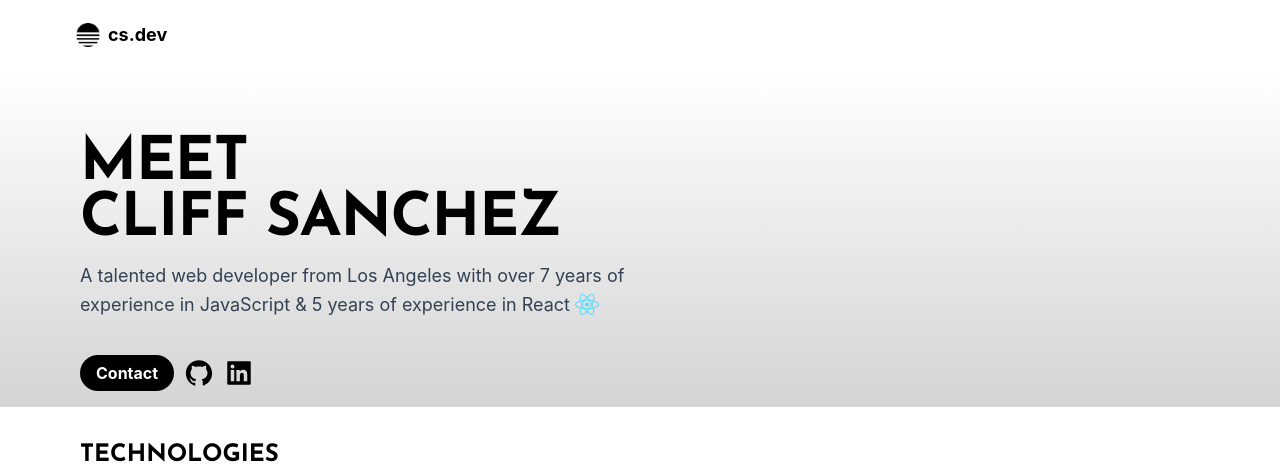
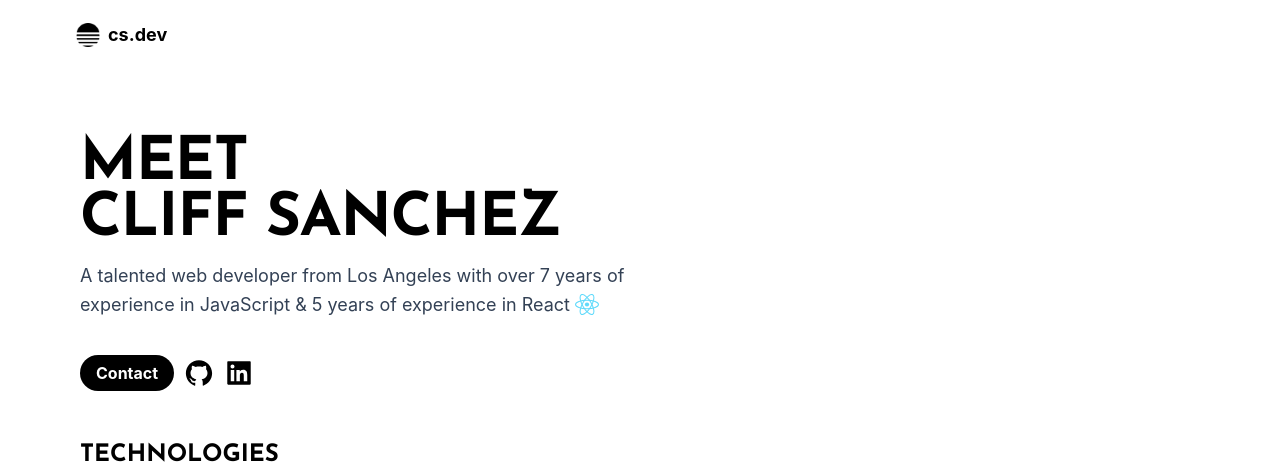
Before and after one commit to cxs2549/next-portfolio-2023, a Next.js app: page / in a window 1280 px wide. Shown: the top 464 px of the page. Built offline with nearby package versions, Linux system fonts and the light colour scheme.

Commit message:
remove gradient

```diff
--- a/components/homepage/About.js
+++ b/components/homepage/About.js
@@ -8,7 +8,7 @@ const josefinSans = Josefin_Sans({ subsets: ["latin"], weight: "700" })
 
 const About = () => {
   return (
-    <div className="bg-gradient-to-b from-white to-neutral-300 dark:from-black">
+    <div className="">
       <div className="pb-4 sm:pt-9 relative max-w-6xl mx-auto xl:pt-12 sm:flex  ">
         <div className="p-4 pb-0 mx-auto max-w-6xl relative flex-1">
           <div>
```
